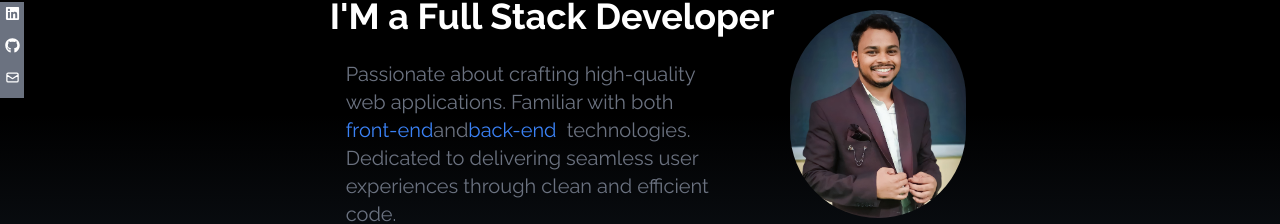
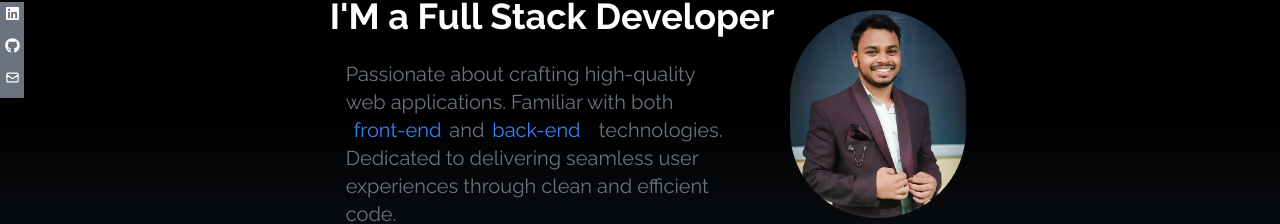
Before and after one commit to sunny-star/portfolio, a React (Create React App) app: page / in a window 1280 px wide. Shown: the part 286-510 px from the top of the page. Built offline with nearby package versions, Linux system fonts and the light colour scheme.

Commit message:
Update Home.jsx

```diff
--- a/src/components/Home.jsx
+++ b/src/components/Home.jsx
@@ -31,9 +31,9 @@ const Home = () => {
           </h2>
           <p className="text-gray-500 px-8 py-6 md:text-xl max-w-md">
             Passionate about crafting high-quality web applications. Familiar with both &nbsp;
-            <button className='text-blue-500'> front-end </button>
+            <button className='text-blue-500 px-2'> front-end </button>
             and
-            <button className='text-blue-500'> back-end </button>
+            <button className='text-blue-500 px-2'> back-end </button>
             &nbsp; technologies. Dedicated to delivering seamless user experiences through clean and efficient code.
           </p>
           <ul className="px-5 py-1">
```
